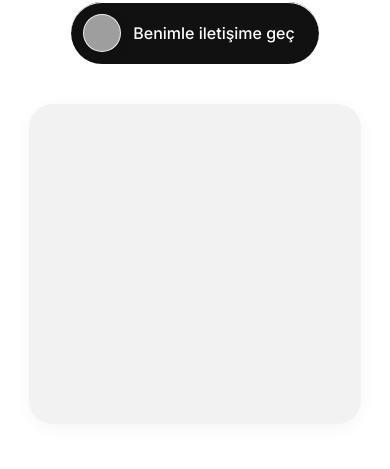
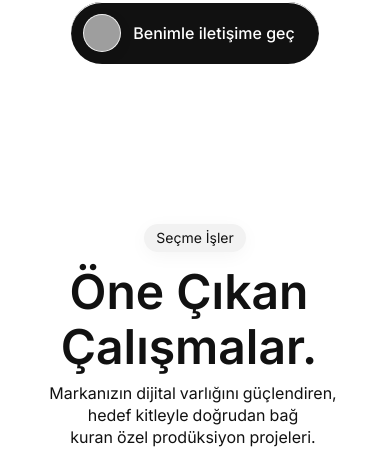
Before and after one commit to NardZ16/furkansite, a React (Vite) app: page / in a window 390 px wide. Shown: the part 375-844 px from the top of the page. Built offline with nearby package versions, Linux system fonts and the light colour scheme; no server answers; grey boxes are pictures that could not be loaded; a web font is replaced by a local one.

Commit message:
style: remove empty gray placeholder from hero section on mobile

```diff
--- a/src/components/Hero.jsx
+++ b/src/components/Hero.jsx
@@ -42,8 +42,8 @@ export function Hero() {
               <span className="text-base font-medium whitespace-nowrap">Benimle iletişime geç</span>
             </a>
           </motion.div>
-          <div className="w-full md:w-[54%] relative h-80 md:h-96">
-            <div className="absolute inset-0 card rounded-2xl md:hidden"></div>
+          <div className="hidden md:block w-full md:w-[54%] relative h-80 md:h-96">
+            {/* Boş alan sadece masaüstünde yer tutsun, mobilde gizlensin */}
           </div>
         </div>
       </div>
```
